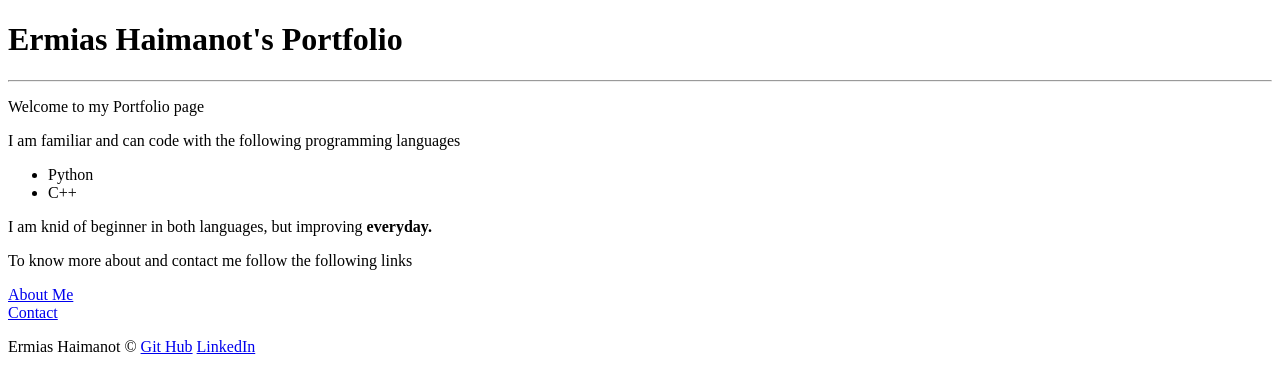
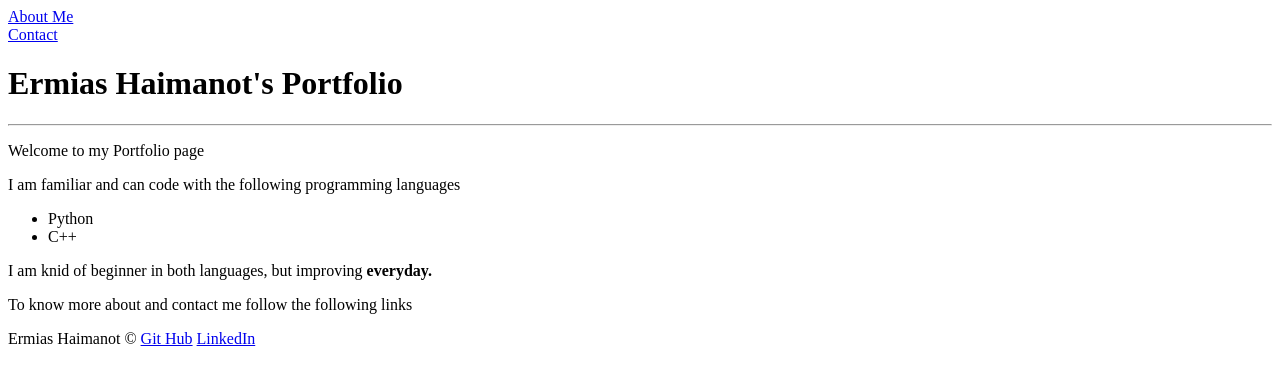
Before and after one commit to Ermi-haimi/portfolio-project, a plain HTML site: page index.html in a window 1280 px wide. Drawn offline with Linux system fonts and the light colour scheme.

Commit message:
changed target of anchor tags

```diff
--- a/index.html
+++ b/index.html
@@ -9,6 +9,10 @@
 
 <body>
     <header>
+        <nav>
+            <a href="about.html">About Me</a><br>
+            <a href="contact.html">Contact</a>
+        </nav>
         <h1>Ermias Haimanot's Portfolio</h1>
     </header>
     <main>
@@ -23,12 +27,9 @@
     </main>
     <footer>
         <p>To know more about and contact me follow the following links</p>
-        <nav>
-            <a href="about.html" target="_blank">About Me</a><br>
-            <a href="contact.html" target="_blank">Contact</a>
-        </nav>
-        <p>Ermias Haimanot &copy; <a href="https://github.com/Ermi-haimi">Git Hub</a> <a
-                href="https://www.linkedin.com/in/ermiashtsegaye?utm_source=share&utm_campaign=share_via&utm_content=profile&utm_medium=android_app">LinkedIn</a>
+        <p>Ermias Haimanot &copy; <a href="https://github.com/Ermi-haimi" target="_blank">Git Hub</a> <a
+                href="https://www.linkedin.com/in/ermiashtsegaye?utm_source=share&utm_campaign=share_via&utm_content=profile&utm_medium=android_app"
+                target="_blank">LinkedIn</a>
         </p>
     </footer>
 </body>
```
Also changed, not shown: about.html (+4 -0 lines), contact.html (+8 -3 lines).
